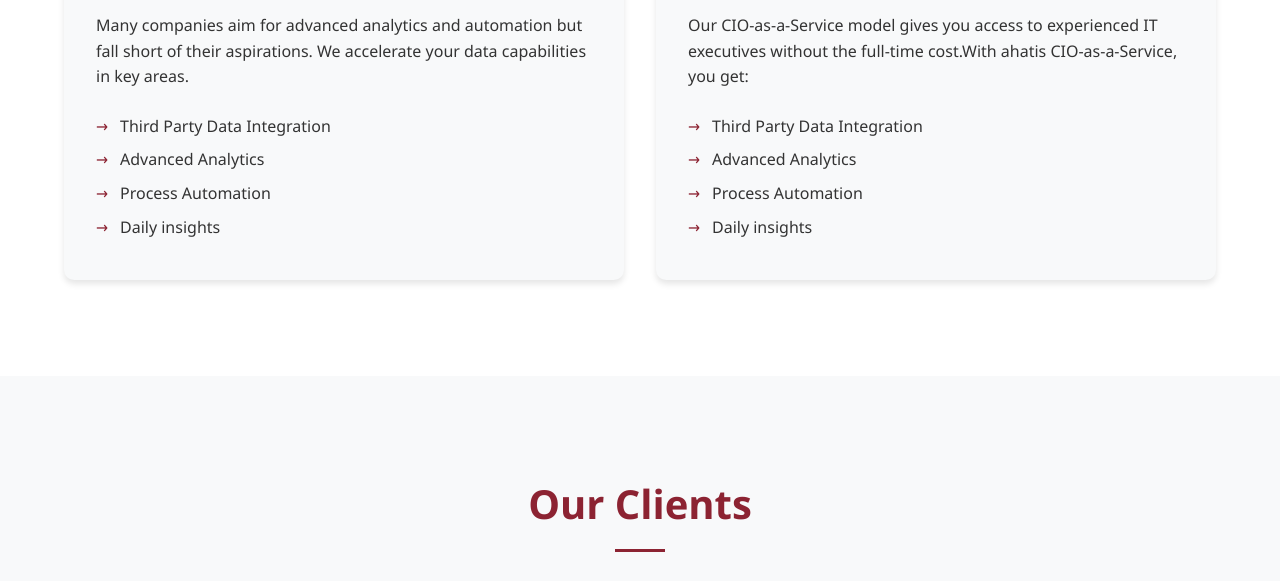
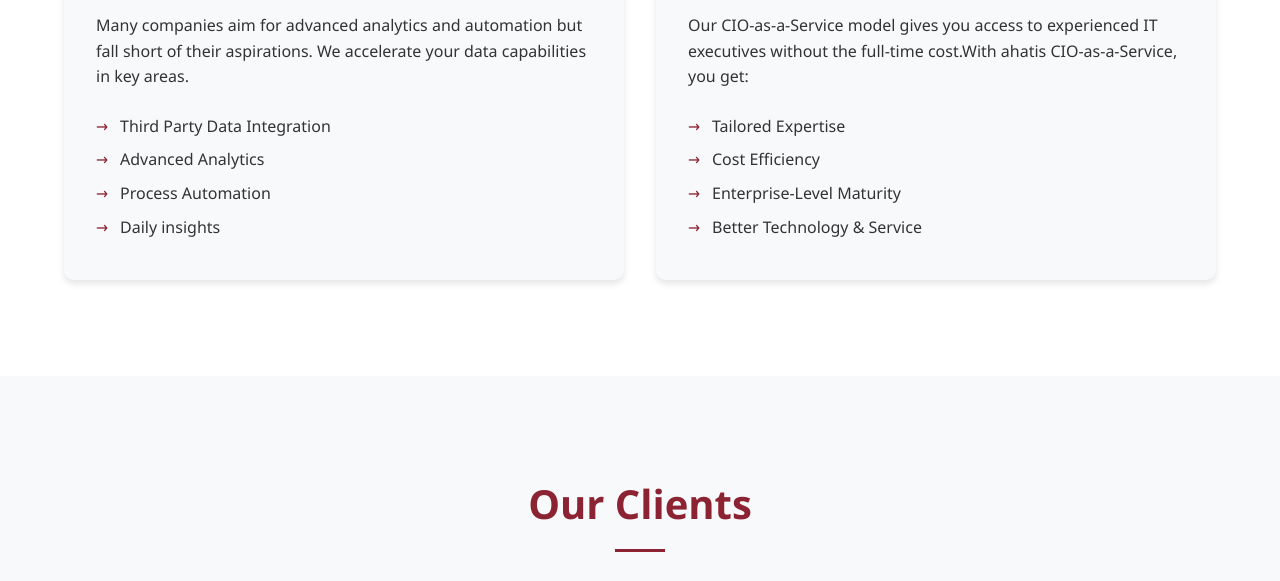
Before and after one commit to Mugangasia/ahaitas, a plain HTML site: page index.html in a window 1280 px wide. Shown: the part 1467-2048 px from the top of the page. Drawn offline with Linux system fonts and the light colour scheme.

Commit message:
Cio as a Service Update

```diff
--- a/index.html
+++ b/index.html
@@ -99,10 +99,10 @@
                 <h3>CIO as a Services</h3>
                 <p> Our CIO-as-a-Service model gives you access to experienced IT executives without the full-time cost.With ahatis CIO-as-a-Service, you get:</p>
                 <ul class="service-list">
-                    <li>Third Party Data Integration</li>
-                    <li>Advanced Analytics</li>
-                    <li>Process Automation</li>
-                    <li>Daily insights</li>
+                    <li>Tailored Expertise</li>
+                    <li>Cost Efficiency</li>
+                    <li>Enterprise-Level Maturity</li>
+                    <li>Better Technology & Service</li>
                 </ul>
             </div>
         </div>
```
